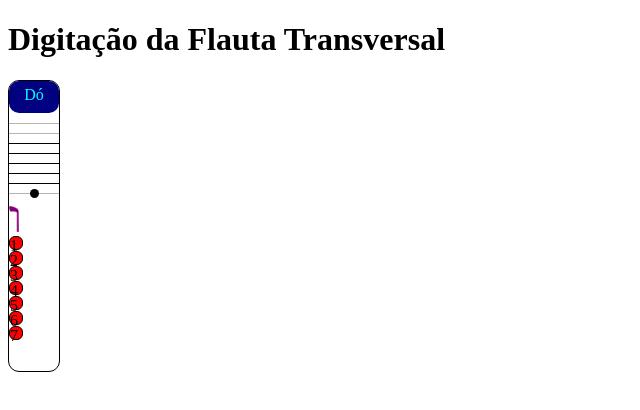
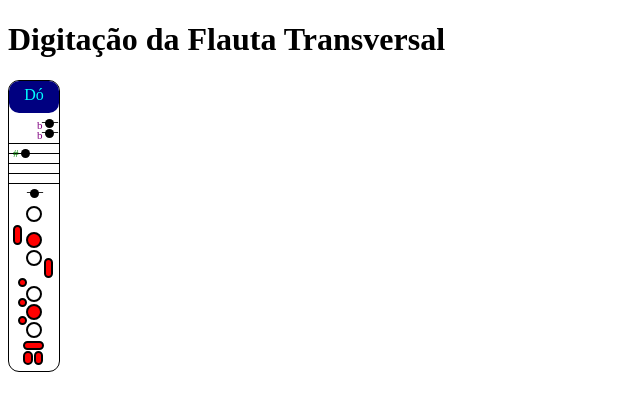
Before and after one commit to williansmartins/digitacao-flauta-transversal, a plain HTML site: page index.html in a window 1280 px wide. Shown: the whole page, without its empty margins (0-640 px from the left). Drawn offline with Linux system fonts and the light colour scheme.

Commit message:
formatacao das teclas

```diff
--- a/index.html
+++ b/index.html
@@ -13,9 +13,9 @@
     <div class="digitacao">
         <div class="nota">Dó</div>
         <div class="pentagrama">
-            <div class="regiao cima">
+            <div class="regiao extra cima">
             </div>
-            <div class="regiao cima">
+            <div class="regiao extra cima">
             </div>
             <div class="regiao">
             </div>
@@ -27,16 +27,16 @@
             </div>
             <div class="regiao">
             </div>
-            <div class="regiao baixo">
+            <div class="regiao extra baixo">
             </div>
             <!-- <span class="bolinha linha1"></span> -->
             <!-- <span class="bolinha linha2 sustenido"></span>
             <span class="bolinha linha3 bemol"></span>
+            <span class="bolinha linha5 bemol"></span>
+        -->
             <span class="bolinha linha4 sustenido"></span>
-            <span class="bolinha linha5 bemol"></span>
             <span class="bolinha linha6 bemol"></span>
             <span class="bolinha linha7 bemol"></span>
-            -->
             <span class="bolinha linha0 "></span>
             <!-- <span class="bolinha espaco0 sustenido"></span> -->
             <!-- <span class="bolinha espaco1 bemol"></span>
@@ -48,17 +48,28 @@
             <span class="bolinha espaco7 sustenido"></span> -->
         </div>
         <div class="teclas">
-            <svg id="chave1" viewBox="10.035 10.422 21.841 56.847" xmlns="http://www.w3.org/2000/svg">
-                <path style="fill: purple; stroke: pink;" d="M 27.016 67.24 L 27.078 24.749 C 22.933 22.286 23.555 22.929 21.551 22.741 C 16.141 22.232 13.371 25.361 10.978 18.407 C 7.284 7.673 15.464 10.63 17.954 11.308 C 22.567 12.564 26.152 14.608 27.303 15.416 C 32.279 18.91 31.422 24.63 31.422 24.63 L 31.876 67.269 L 27.016 67.24 Z"/>
-            </svg>
-            <div class="tecla">1</div>
-            <div class="tecla">2</div>
-            <div class="tecla">3</div>
+            <!--
+                <svg id="chave1" class="chave active" viewBox="10.035 10.422 21.841 56.847" xmlns="http://www.w3.org/2000/svg">
+                    <path style="fill: red; stroke: black;stroke-width:4px;" d="M 27.016 67.24 L 27.078 24.749 C 22.933 22.286 23.555 22.929 21.551 22.741 C 16.141 22.232 13.371 25.361 10.978 18.407 C 7.284 7.673 15.464 10.63 17.954 11.308 C 22.567 12.564 26.152 14.608 27.303 15.416 C 32.279 18.91 31.422 24.63 31.422 24.63 L 31.876 67.269 L 27.016 67.24 Z"/>
+                </svg>
+            -->
+            <span id="chave1" class="chave active"></span>
 
-            <div class="tecla">4</div>
-            <div class="tecla">5</div>
-            <div class="tecla">6</div>
-            <div class="tecla">7</div>
+            <div class="tecla tecla1"></div>
+            <div class="tecla tecla2 active"></div>
+            <div class="tecla tecla3"></div>
+
+            <span id="chave2" class="chave active"></span>
+            <span id="chave3" class="chave active"></span>
+
+            <div class="tecla tecla4"></div>
+            <span id="chave4" class="chave active"></span>
+            <div class="tecla tecla5 active"></div>
+            <span id="chave5" class="chave active"></span>
+            <div class="tecla tecla6"></div>
+            <span id="chave6" class="chave active"></span>
+            <span id="chave7" class="chave active"></span>
+            <span id="chave8" class="chave active"></span>
         </div>
     </div>
 </body>
--- a/style.less
+++ b/style.less
@@ -23,6 +23,7 @@ body{
             margin-top: 10px;
             height: 83px;
             position: relative;
+            z-index: 0;
 
             .bolinha{
                 width: 9px;
@@ -31,9 +32,17 @@ body{
                 border-radius: 5px;
                 position: absolute;
                 left: 21px;
+                z-index: 1;
 
                 &.linha0{
                     top: 66px;
+
+                    &:before{
+                        content: "__";
+                        display: block;
+                        margin-top: -12px;
+                        margin-left: -3px;
+                    }
                 }
 
                 &.linha1{
@@ -58,10 +67,24 @@ body{
 
                 &.linha6{
                     top: 6px;
+
+                    &:before{
+                        content: "__";
+                        display: block;
+                        margin-top: -12px;
+                        margin-left: -3px;
+                    }
                 }
 
                 &.linha7{
                     top: -4px;
+
+                    &:before{
+                        content: "__";
+                        display: block;
+                        margin-top: -12px;
+                        margin-left: -3px;
+                    }
                 }
 
                 &.espaco0{
@@ -99,7 +122,7 @@ body{
 
                 &.sustenido{
                     display: block;
-                    background-color: green;
+                    background-color: black;
                     left: 12px;
 
                     &:after{
@@ -114,13 +137,13 @@ body{
 
                 &.bemol{
                     display: block;
-                    background-color: purple;
+                    background-color: black;
                     left: 36px;
 
                     &:after{
                         content: "b";
                         margin-left: -8px;
-                        margin-top: -2px;
+                        margin-top: -6px;
                         display: block;
                         font-size: 11px;
                         color: purple;
@@ -132,34 +155,124 @@ body{
                 border-top: solid 1px black;
                 height: 9px;
 
-                &.cima{
-                    border-top: solid 1px rgb(179, 179, 179);
+                &.extra{
+                    border-top: solid 1px white;
+                    // border: none;
                     // width: 16px;
                     margin: 0 auto;
+
+                }
+
+                &.cima{
                 }
 
                 &.baixo{
-                    border-top: solid 1px rgb(179, 179, 179);
-                    // width: 16px;
-                    margin: 0 auto;
                 }
             }
         }
 
         .teclas{
             // border: solid 1px pink;
+            position: relative;
+
+            .chave{
+                border: solid 2px black;
+                position: absolute;
+                border-radius: 5px;
+
+                &.active{
+                    background-color: red;
+                }
+            }
 
             #chave1{
-                width: 10px;
+                width: 5px;
+                height: 16px;
+                left: 4px;
+                top: 19px;
+            }
+
+            #chave2{
+                width: 5px;
+                height: 16px;
+                left: 35px;
+                top: 52px;
+
+            }
+
+            #chave3{
+                width: 5px;
+                height: 5px;
+                left: 9px;
+                top: 72px;
+            }
+
+            #chave4{
+                width: 5px;
+                height: 5px;
+                left: 9px;
+                top: 92px;
+            }
+
+            #chave5{
+                width: 5px;
+                height: 5px;
+                left: 9px;
+                top: 110px;
+            }
+
+            #chave6{
+                width: 17px;
+                height: 5px;
+                left: 14px;
+                top: 135px;
+            }
+
+            #chave7{
+                width: 6px;
+                height: 10px;
+                left: 14px;
+                top: 145px;
+            }
+
+            #chave8{
+                width: 5px;
+                height: 10px;
+                left: 25px;
+                top: 145px;
             }
 
             .tecla{
                 width: 12px;
                 height: 12px;
-                background-color: red;
                 margin-bottom: 1px;
-                border-radius: 6px;
-                border: solid 1px black;
+                border-radius: 12px;
+                border: solid 2px black;
+                margin: 0 auto;
+
+                &.active{
+                    background-color: red;
+                }
+
+                &.tecla2{
+                    margin-top: 10px;
+                }
+
+                &.tecla3{
+                    margin-top: 2px;
+                }
+
+                &.tecla4{
+                    margin-top: 20px;
+                }
+
+                &.tecla5{
+                    margin-top: 2px;
+                }
+
+                &.tecla6{
+                    margin-top: 2px;
+                }
             }
         }
     }
```
Also changed, not shown: chave-1.svg (added), chave-tras.svg (added), style.css.
